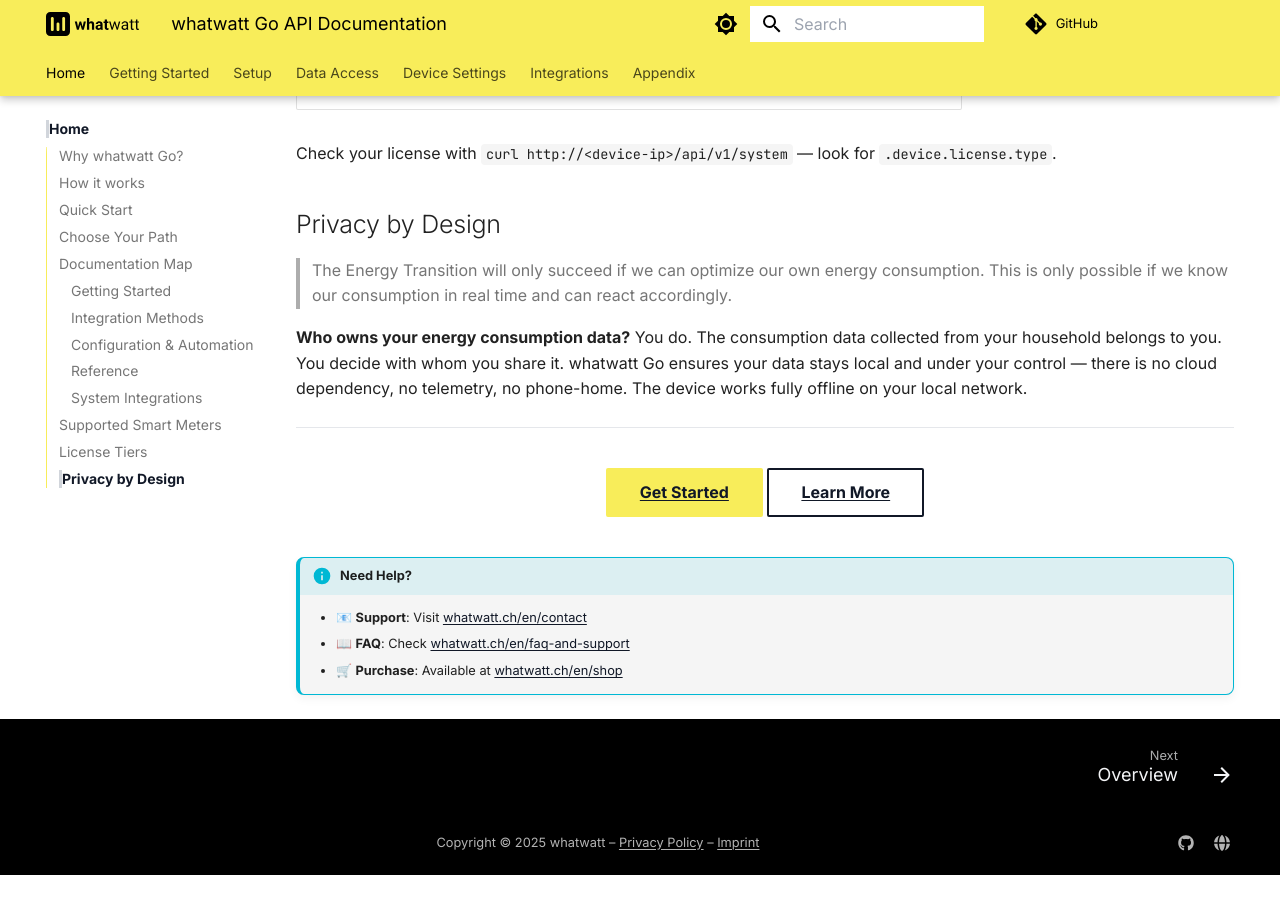
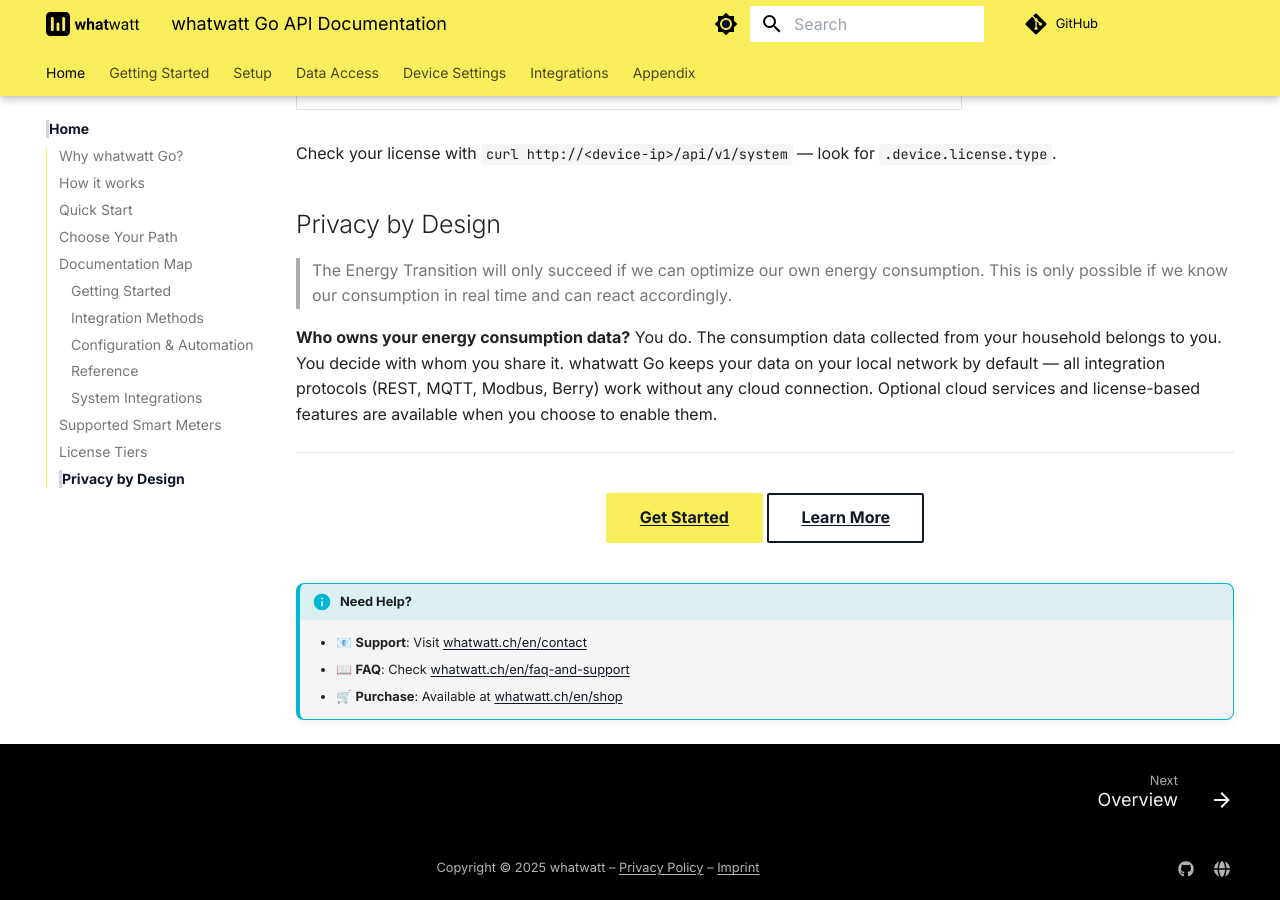
Before and after one commit to whatwatt-ch/whatwatt-go-documentation, an MkDocs documentation site: the page built from docs/index.md, in a window 1280 px wide and 900 px high, scrolled down 6387 px. Built offline with MkDocs 1.6.1 and Material for MkDocs 9.7.7, drawn with Linux system fonts in a browser that asks for light colours; before the commit the page ends 7262 px from its top, so only the background shows below that; some of the changed text lies outside the part shown.

Commit message:
docs: correct cloud and subscription claims on homepage
The device has a dedicated cloud and license-based features. Corrected:
- Intro: 'No cloud, no subscription' → 'data stays local by default,
  with optional cloud connectivity and license-based upgrades'
- Privacy section: removed 'no cloud dependency, no telemetry, no
  phone-home, works fully offline' — replaced with accurate statement
  that local protocols work without cloud, optional cloud available

```diff
--- a/docs/index.md
+++ b/docs/index.md
@@ -14,7 +14,7 @@
 
 **Your smart meter speaks. Listen locally.**
 
-whatwatt Go is a compact device that connects directly to your smart meter's local interface and exposes real-time energy data through protocols you already use — REST, MQTT, and Modbus TCP. No cloud, no subscription, no data leaving your network unless you say so.
+whatwatt Go is a compact device that connects directly to your smart meter's local interface and exposes real-time energy data through protocols you already use — REST, MQTT, and Modbus TCP. Your data stays on your local network by default, with optional cloud connectivity and license-based feature upgrades when you need them.
 
 ## Why whatwatt Go?
 
@@ -223,7 +223,7 @@
 
 > The Energy Transition will only succeed if we can optimize our own energy consumption. This is only possible if we know our consumption in real time and can react accordingly.
 
-**Who owns your energy consumption data?** You do. The consumption data collected from your household belongs to you. You decide with whom you share it. whatwatt Go ensures your data stays local and under your control — there is no cloud dependency, no telemetry, no phone-home. The device works fully offline on your local network.
+**Who owns your energy consumption data?** You do. The consumption data collected from your household belongs to you. You decide with whom you share it. whatwatt Go keeps your data on your local network by default — all integration protocols (REST, MQTT, Modbus, Berry) work without any cloud connection. Optional cloud services and license-based features are available when you choose to enable them.
 
 ---
 
```
